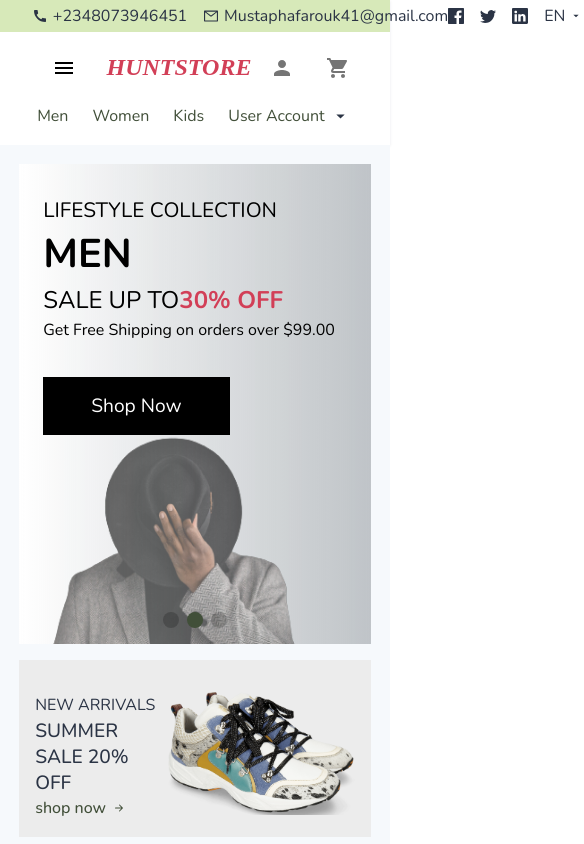
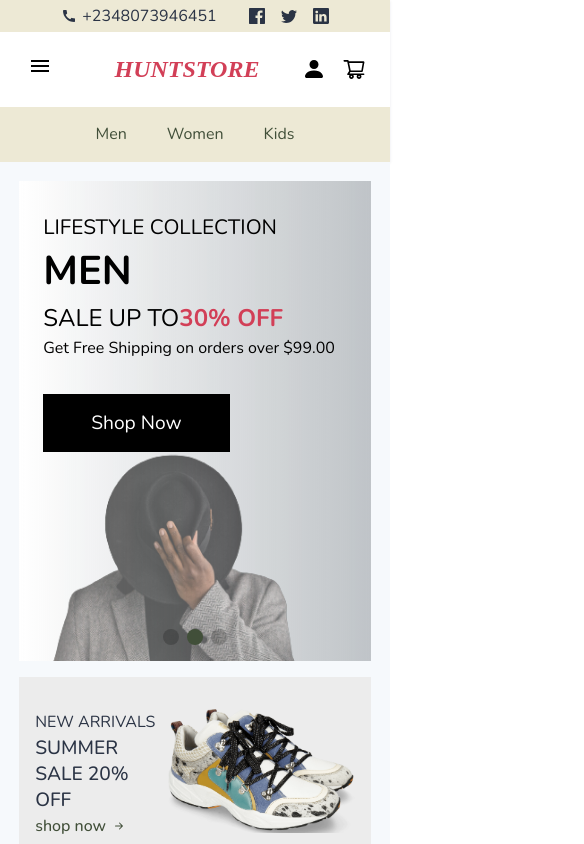
Before and after one commit to Farouk-ayo/ecommerce-, a React (Create React App) app: page / in a window 390 px wide. Shown: the top 844 px of the page, 584 px wide, since content can reach past the window. Built offline with nearby package versions, Linux system fonts and the light colour scheme.

Commit message:
header responsiveness

```diff
--- a/src/App.css
+++ b/src/App.css
@@ -71,6 +71,11 @@ a:active {
 @media screen and (max-width: 1300px) {
   .header {
     padding: 0 2rem;
+  }
+}
+@media screen and (max-width: 650px) {
+  .header {
+    padding: 0 1.5rem 0 0.5rem;
   }
 }
 .fixed {
@@ -408,17 +413,29 @@ hr {
 }
 
 /* cart Button  */
-.TiShoppingCart {
-  /* padding: 0.5rem; */
+.shoppingCart {
+  padding: 0.5rem;
   background-color: #f6f9fc;
   color: black;
-  font-size: large;
+  font-size: 2.5rem;
   cursor: pointer;
   border-radius: 0.3rem;
 }
 
-@media screen and (max-width: 700px) {
-  .TiShoppingCart {
-    font-size: 2.5rem;
+@media screen and (max-width: 650px) {
+  .shoppingCart {
+    padding: 0rem;
+    background-color: white;
+    font-size: 1.5rem;
   }
 }
+
+.menu {
+  display: none !important;
+}
+
+@media screen and (max-width: 650px) {
+  .menu {
+    display: inline-block !important;
+  }
+}
--- a/src/UI/Header/ContactDetails.module.css
+++ b/src/UI/Header/ContactDetails.module.css
@@ -2,7 +2,7 @@
   display: flex;
   justify-content: space-between;
   align-items: center;
-  background-color: #d7e9b9;
+  background-color: #ede9d5;
   padding: 0.3rem 5rem;
 }
 @media screen and (max-width: 1300px) {
@@ -11,6 +11,14 @@
   }
 }
 
+@media screen and (max-width: 650px) {
+  .contactDetails {
+    flex-wrap: wrap;
+    justify-content: center;
+    gap: 2rem;
+    padding: 0.3rem 0rem;
+  }
+}
 .contact {
   display: flex;
   gap: 1rem;
@@ -48,6 +56,16 @@
     gap: 1rem;
   }
 }
+
+@media screen and (max-width: 650px) {
+  .details li div {
+    display: none;
+  }
+  .mail {
+    display: none;
+  }
+}
+
 .details li > * {
   display: flex;
   gap: 0.2rem;
--- a/src/UI/Header/Header.module.css
+++ b/src/UI/Header/Header.module.css
@@ -2,7 +2,6 @@
   display: flex;
   flex-direction: column;
   gap: 1rem;
-  padding-bottom: 1rem;
   box-shadow: rgb(3 0 71 / 9%) 0px 1px 3px;
   background-color: #ffffff;
 }
--- a/src/UI/Header/Menu.js
+++ b/src/UI/Header/Menu.js
@@ -83,7 +83,7 @@ const Menu = () => {
           Kids
         </Link>
 
-        <div onClick={changeDropdown}>
+        <div onClick={changeDropdown} className={classes.user}>
           <Link to="" className={classes.eachNav}>
             User Account
           </Link>
--- a/src/UI/Header/Menu.module.css
+++ b/src/UI/Header/Menu.module.css
@@ -2,12 +2,14 @@
   display: flex;
   justify-content: space-between;
   align-items: center;
-  padding: 0rem 5rem;
+  padding: 0.5rem 5rem;
   color: #414f39;
+  background-color: #ede9d5;
+  overflow: hidden;
 }
 @media screen and (max-width: 1300px) {
   .menu {
-    padding: 0 2rem;
+    padding: 0.5rem 2rem;
   }
 }
 @media screen and (max-width: 650px) {
@@ -15,6 +17,7 @@
     justify-content: center;
   }
 }
+
 .categories button {
   font-size: 1.3em;
   padding: 0.5rem 1rem;
@@ -27,7 +30,8 @@
   gap: 0.5rem;
   cursor: pointer;
   color: #2b3445;
-  background-color: #f6f9fc;
+  background-color: #ede9d5;
+  outline: 0.15rem solid #d23f5839;
 }
 @media screen and (max-width: 650px) {
   .categories button {
@@ -90,10 +94,24 @@
 .eachNav {
   display: flex;
   gap: 0.3rem;
+  padding: 0.5rem;
   align-items: flex-end;
   justify-content: center;
+
+  border-bottom: #d23f5800 0.1rem solid;
 }
 
+.eachNav:hover {
+  bottom: 0;
+  border-bottom: #d23f5839 0.1rem solid;
+  transition: all 1s;
+}
+
+@media screen and (max-width: 650px) {
+  .user {
+    display: none !important;
+  }
+}
 .rotate {
   transform: rotate(180deg);
   transition: all 0.3s;
@@ -119,6 +137,7 @@
 @media screen and (max-width: 650px) {
   .navBar {
     gap: 1.5rem;
+    justify-content: center;
   }
 }
 .navBar div {
--- a/src/UI/Header/NavigationBar.js
+++ b/src/UI/Header/NavigationBar.js
@@ -1,9 +1,8 @@
-import PersonIcon from "@mui/icons-material/Person"; // import { TiShoppingCart } from "react-icons/ti";
 import ReactDOM from "react-dom";
 import { Link } from "react-router-dom";
 // import Cart from "../../Cart/Cart";
 import { CartDrawer } from "../../components/Sidebar";
-import { Badge, IconButton } from "@mui/material";
+import { Badge } from "@mui/material";
 import Search from "../../components/Search";
 import { AllProducts } from "../Body/Gender/Store";
 import Backdrop from "../../components/Backdrop";
@@ -12,6 +11,7 @@ import React, { useContext, useState } from "react";
 import CartCtx from "../../store/Cartctx";
 import classes from "./NavigationBar.module.css";
 import { SwipeableTemporaryDrawer } from "../../components/Sidebar";
+import { BsFillPersonFill } from "react-icons/bs";
 
 const NavigationBar = () => {
   const Cartctx = useContext(CartCtx);
@@ -45,9 +45,7 @@ const NavigationBar = () => {
       </Link>
       <Search data={AllProducts} className="searchMenu" />
       <div className={classes.loginDetails}>
-        <IconButton className="TiShoppingCart" onClick={showModal}>
-          <PersonIcon />
-        </IconButton>
+        <BsFillPersonFill className="shoppingCart" onClick={showModal} />
 
         {modalShow ? (
           <>
@@ -58,8 +56,8 @@ const NavigationBar = () => {
 
         <div className={classes.cartDiv}>
           <Badge color="error" badgeContent={number} max={9}>
-            {/* <TiShoppingCart
-              className={classes.TiShoppingCart}
+            {/* <BsFillPersonFill
+              className={classes.shoppingCart}
               onClick={cartBar}
             /> */}
             <CartDrawer />
--- a/src/UI/Header/NavigationBar.module.css
+++ b/src/UI/Header/NavigationBar.module.css
@@ -1,4 +1,11 @@
 .loginDetails {
   display: flex;
   gap: 1rem;
+  justify-content: center;
+  align-items: center;
 }
+@media screen and (max-width: 650px) {
+  .header {
+    gap: 0.5rem;
+  }
+}
--- a/src/components/Sidebar.js
+++ b/src/components/Sidebar.js
@@ -12,9 +12,9 @@ import MenuIcon from "@mui/icons-material/Menu";
 import InboxIcon from "@mui/icons-material/MoveToInbox";
 import MailIcon from "@mui/icons-material/Mail";
 import { useState } from "react";
-import { createTheme, IconButton, ThemeProvider } from "@mui/material";
+import { createTheme, ThemeProvider } from "@mui/material";
 import Cart from "../Cart/Cart";
-import ShoppingCartIcon from "@mui/icons-material/ShoppingCart";
+import { AiOutlineShoppingCart } from "react-icons/ai";
 const theme = createTheme({
   palette: {
     primary: {
@@ -76,7 +76,7 @@ export const SwipeableTemporaryDrawer = () => {
 
   return (
     <ThemeProvider theme={theme}>
-      <Button onClick={toggleDrawer("left", true)}>
+      <Button onClick={toggleDrawer("left", true)} className="menu">
         <MenuIcon style={{ color: "primary" }} />
       </Button>
       <SwipeableDrawer
@@ -119,12 +119,11 @@ export const CartDrawer = () => {
 
   return (
     <ThemeProvider theme={theme}>
-      <IconButton
-        className="TiShoppingCart"
+      <AiOutlineShoppingCart
+        style={{ color: "primary" }}
+        className="shoppingCart"
         onClick={toggleDrawer("right", true)}
-      >
-        <ShoppingCartIcon />
-      </IconButton>
+      />
       <SwipeableDrawer
         anchor="right"
         open={states["right"]}
```
Also changed, not shown: 1 other file (tests, documents, lock files or other folders).
